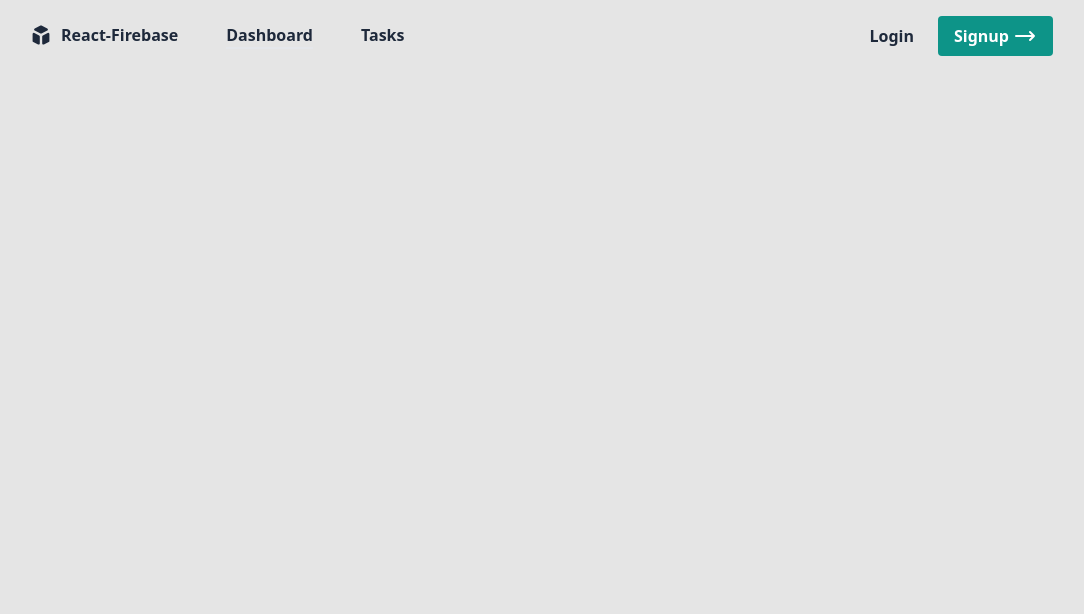
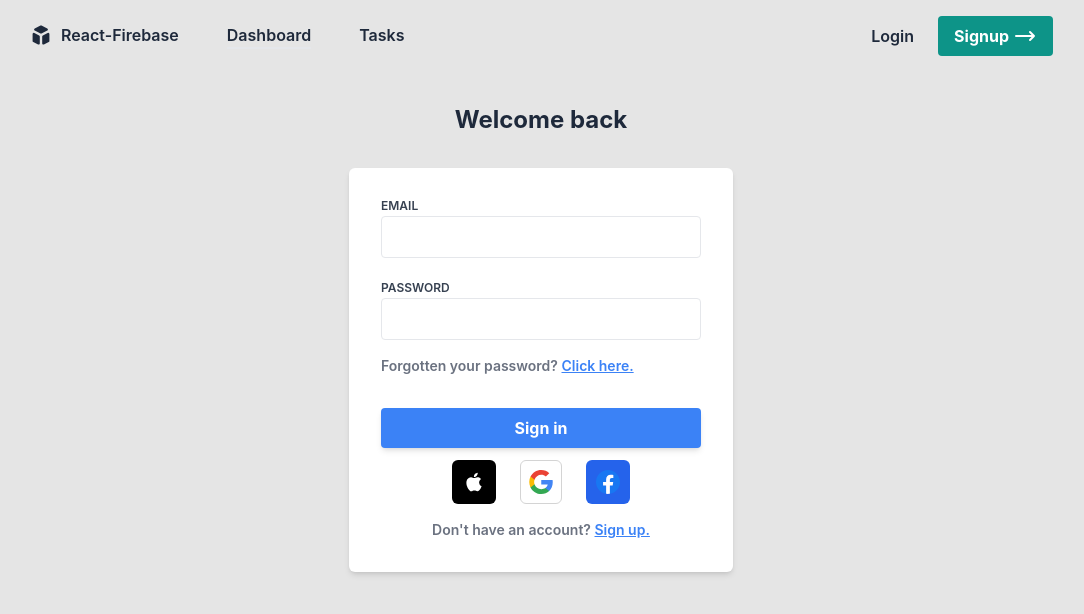
Before and after one commit to dangraham99/react-firebase, a React (Create React App) app: page / in a window 1280 px wide. Shown: the top 614 px of the page, without its empty margins (99-1183 px from the left). Built offline with nearby package versions, Linux system fonts and the light colour scheme.

Commit message:
show login form

```diff
--- a/src/App.jsx
+++ b/src/App.jsx
@@ -1,9 +1,13 @@
+import Login from "./components/Login";
 import Navbar from "./components/Navbar";
 
 function App() {
   return (
-    <div className="App">
+    <div className="App font-[Inter]">
       <Navbar />
+      <div className="max-w-1/5">
+        <Login />
+      </div>
     </div>
   );
 }
```
